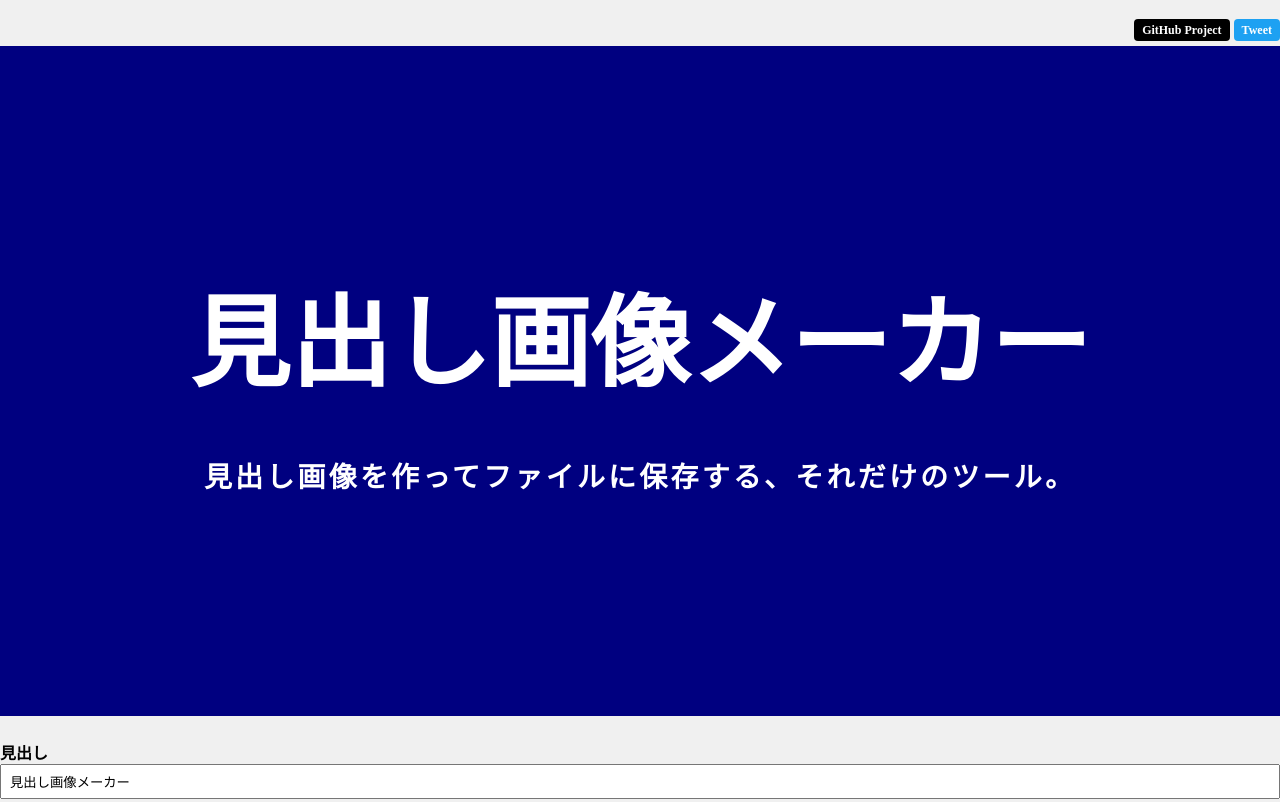
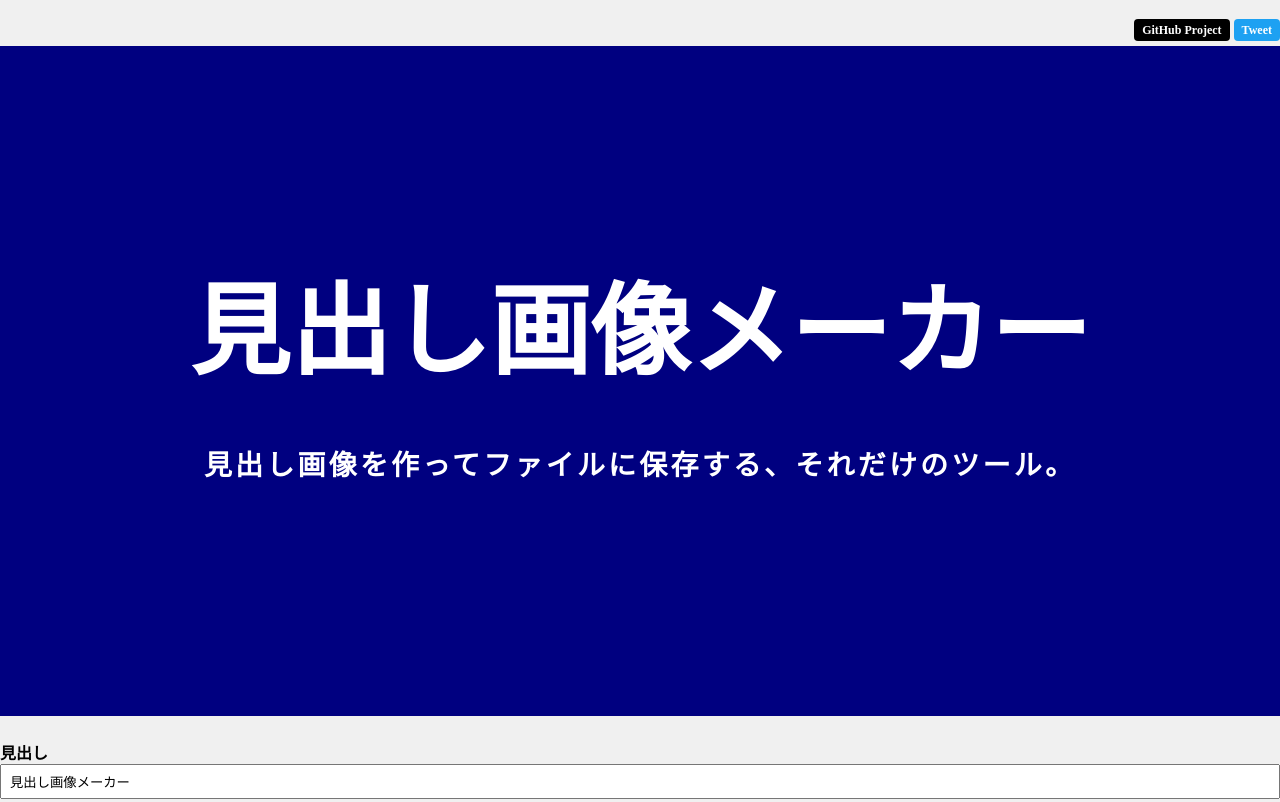
Before and after one commit to heading-image-maker/heading-image-maker.github.io, a website built with webpack: page docs/index.html in a window 1280 px wide. Shown: the top 802 px of the page. Built offline with nearby package versions, Linux system fonts and the light colour scheme.

Commit message:
feat: 縦揃え

```diff
--- a/docs/css/style.css
+++ b/docs/css/style.css
@@ -46,15 +46,19 @@ header {
   width: 1280px;
 }
 
-#canvas .text {
+#canvas .text-layer {
   left: 50%;
-  margin: 0;
-  padding: 0;
   position: absolute;
-  text-align: center;
+  top: 50%;
   transform: translateY(-50%) translateX(-50%);
   -webkit-transform: translateY(-50%) translateX(-50%);
   width: 100%;
+}
+
+#canvas .text {
+  margin: 0;
+  padding: 0;
+  text-align: center;
 }
 
 #canvas h1 {
@@ -62,15 +66,17 @@ header {
   font-size: 100px;
   font-weight: 700;
   line-height: 1;
-  top: 44%;
 }
 
 #canvas .description {
   font-family: 'Noto Serif JP';
   font-size: 28px;
   font-weight: 700;
-  top: 64%;
   letter-spacing: 0.2rem;
+}
+
+#canvas h1:not(:empty) + .description:not(:empty) {
+  margin-top: 64px;
 }
 
 #form {
--- a/docs/index.html
+++ b/docs/index.html
@@ -30,8 +30,10 @@
 
   <div id="container">
     <div id="canvas">
-      <h1 class="text">見出し画像メーカー</h1>
-      <p class="text description">見出し画像を作ってファイルに保存する、それだけのツール。</p>
+      <div class="text-layer">
+        <h1 class="text">見出し画像メーカー</h1>
+        <p class="text description">見出し画像を作ってファイルに保存する、それだけのツール。</p>
+      </div>
     </div>
   </div>
 
```
